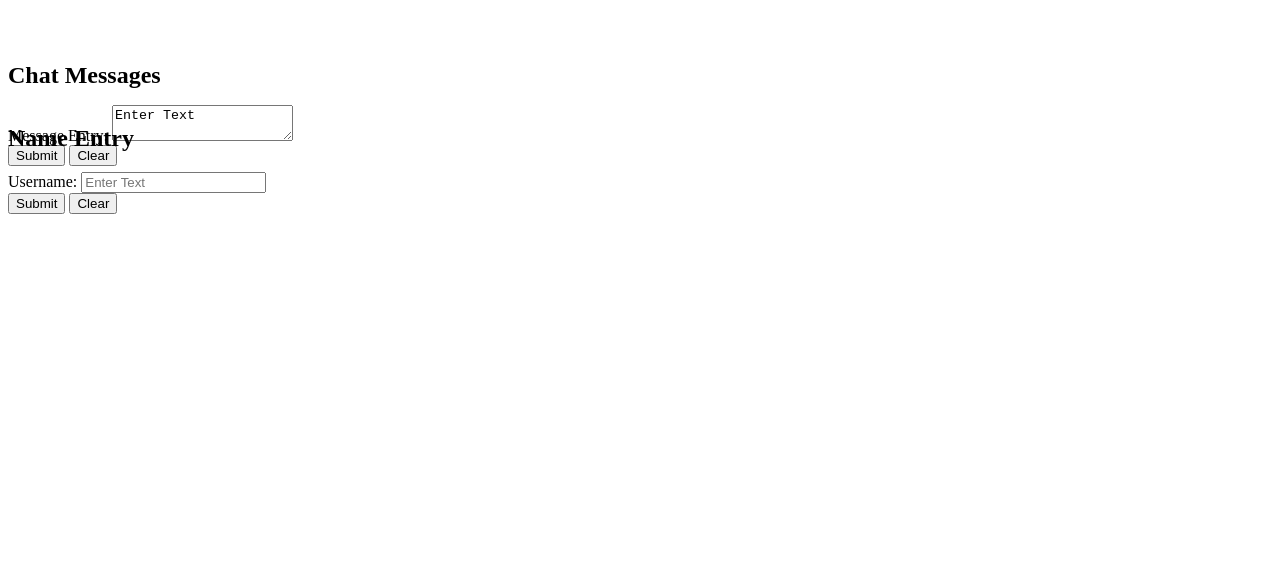
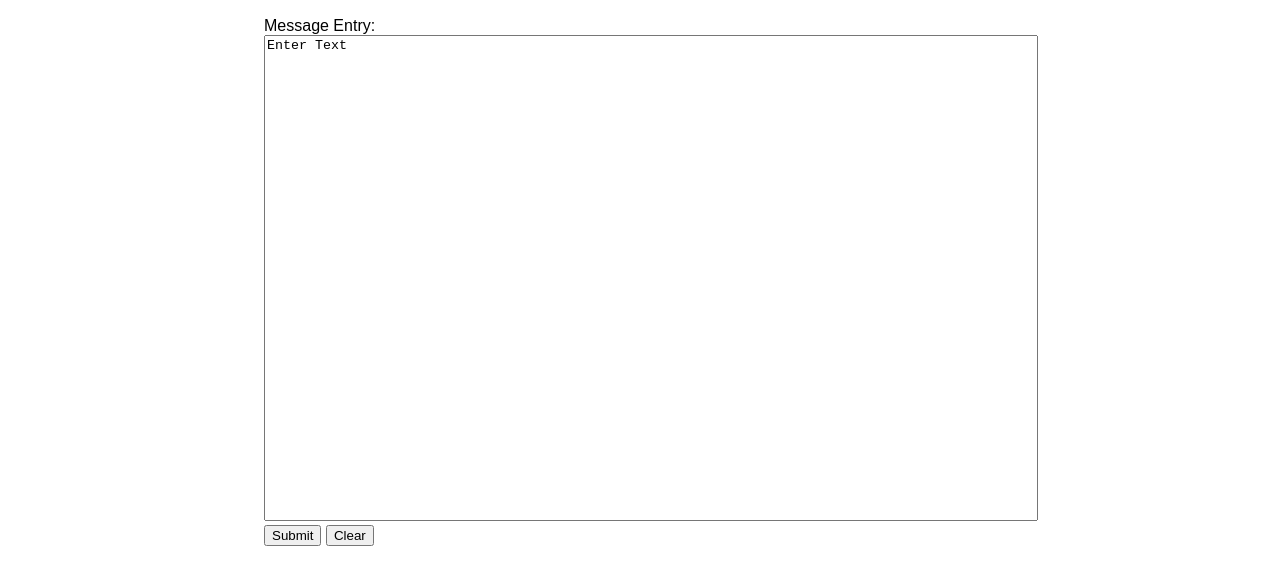
Before and after one commit to folkenrothk/WebDev-chatServer, a plain HTML site: page docs/index.html in a window 1280 px wide. Shown: the part 111-676 px from the top of the page. Drawn offline with Linux system fonts and the light colour scheme.

Commit message:
Moved order of js, designed css help from Annaliese

```diff
--- a/docs/scripts/client.js
+++ b/docs/scripts/client.js
@@ -11,6 +11,17 @@ order matters, serialization bruh
     (list needs comma not semi colon)
 
 */
+
+/*  missing lab w/ help from Maria */
+
+// Collecting username
+setName.addEventListener("click", (evt) => {
+    let name = nameEntry.value;
+    if(!name) return false;
+    chat.name = name;
+    nameModal.setAttribute("hidden","true");
+    evt.preventDefault();
+})
 
 // Script WebSocket communication
 var chat = {
@@ -47,15 +58,3 @@ var chat = {
 
 // Start the Chat
 chat.init();
-
-
-/*  missing lab w/ help from Maria */
-
-// Collecting username
-setName.addEventListener("click", (evt) => {
-    let name = nameEntry.value;
-    if(!name) return false;
-    chat.name = name;
-    nameModal.setAttribute("hidden","true");
-    evt.preventDefault();
-})
--- a/docs/style/style.css
+++ b/docs/style/style.css
@@ -1,8 +1,54 @@
 /* Design interface */
+/* w/ help from Annaliese 4.18*/
 
-main {
-    display: grid;
-    grid-template-rows: 70% 30%;
+html {
+    height: 100vh;
+    margin: 0 20%;
+    font-family: sans-serif;
+}
+
+input {
+    background: #999999;
+    color: black;
+    border: none;
+    font-family: monospace;
+    font-size: 16px;
+}
+
+textarea {
+    resize: none;
+    width: 60vw;
+    height: 60vh;
+}
+
+button {
+
+}
+
+h1, h2 {
+    text-align: center;
+}
+
+#nameModal {
+    position: relative;
+    background: #999999;
+    top: 50%;
+    transform: translate(-50%); /* flexibleness*/
+    margin: 0 auto;
+    width: 50vw;
+    font-size: 20px;
+}
+
+#msgLabel {
+    display: block;
+}
+
+#nameEntry {
+    width: 50%;
+}
+
+#spacer {
+    color: #ffffff;
 }
 
 /* Create media query */
```
